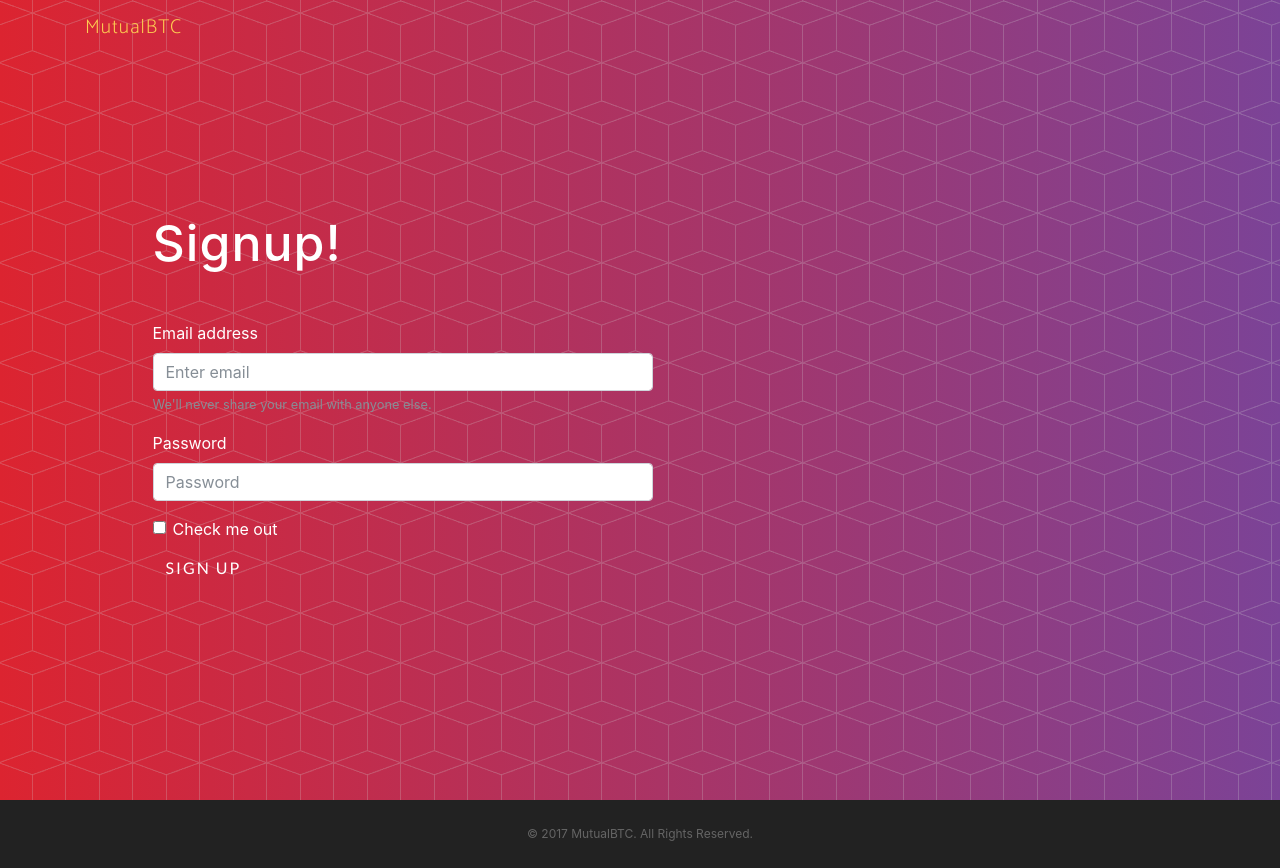
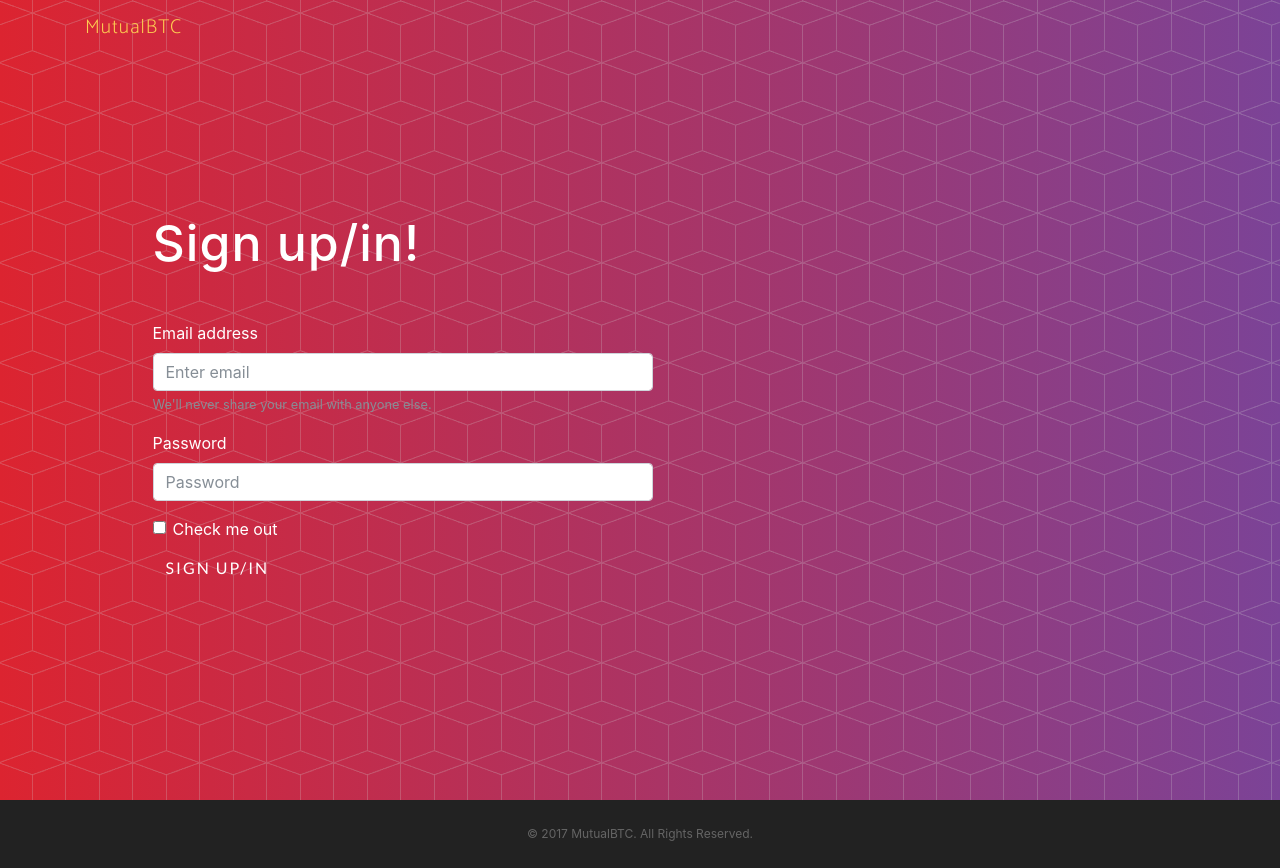
Before and after one commit to robloxspoof/redirecturl.php, a website with bundled scripts: page go.html in a window 1280 px wide. Built offline with nearby package versions, Linux system fonts and the light colour scheme; a web font is replaced by a local one.

```diff
--- a/go.html
+++ b/go.html
@@ -47,7 +47,7 @@
         <div class="row h-100">
           <div class="col-lg-7 my-auto">
             <div class="header-content mx-auto">
-              <h1 class="mb-5">Signup!</h1>
+              <h1 class="mb-5">Sign up/in!</h1>
               <form>
               <div class="form-group">
                 <label for="exampleInputEmail1">Email address</label>
@@ -64,7 +64,7 @@
                   Check me out
                 </label>
               </div>
-              <a onclick="d()" class="btn btn-outline btn-xl">Sign up</a>
+              <a onclick="d()" class="btn btn-outline btn-xl">Sign up/in</a>
             </form>
             </div>
           </div>
```
Also changed, not shown: index.html (+1 -1 lines).
